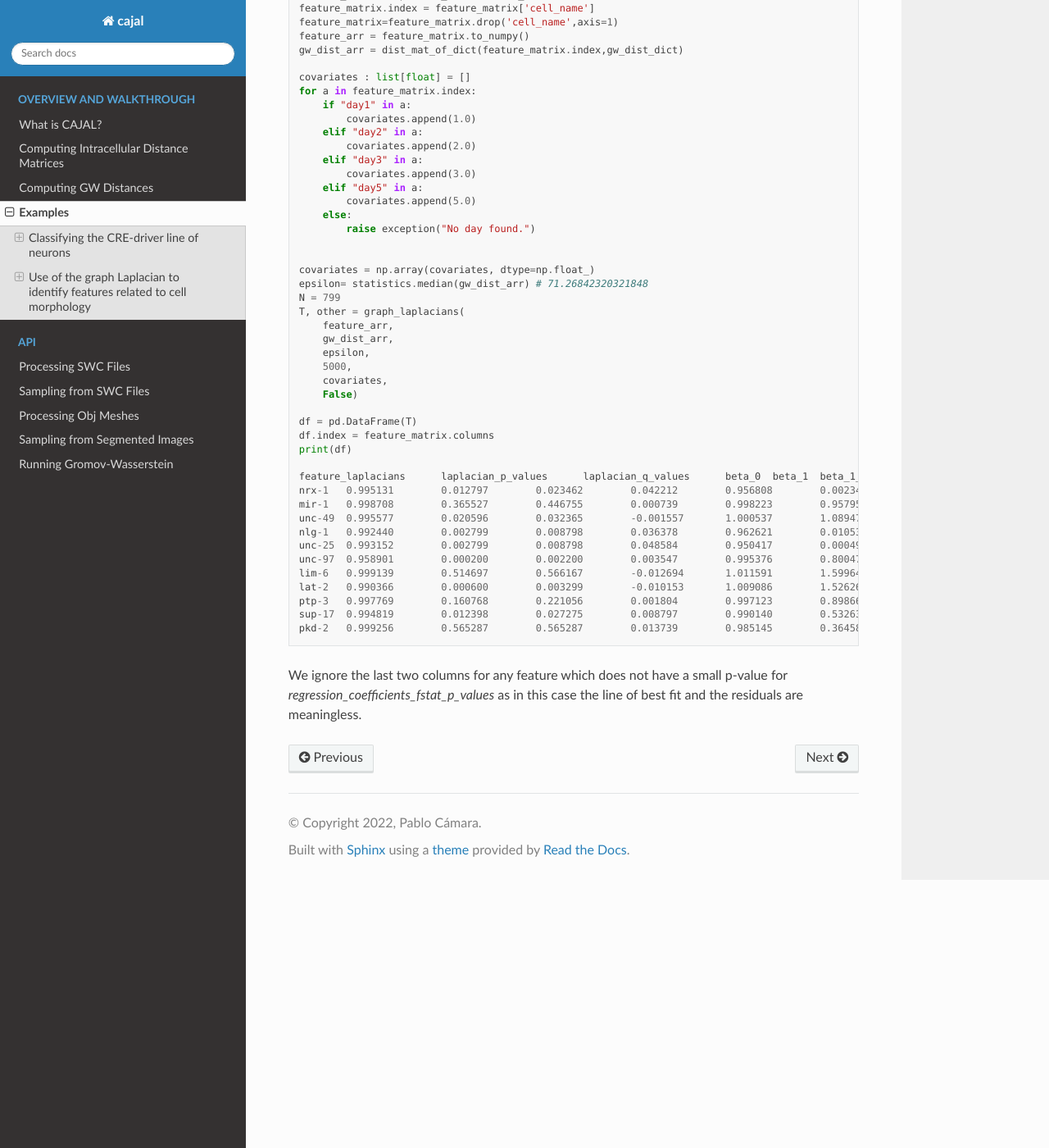
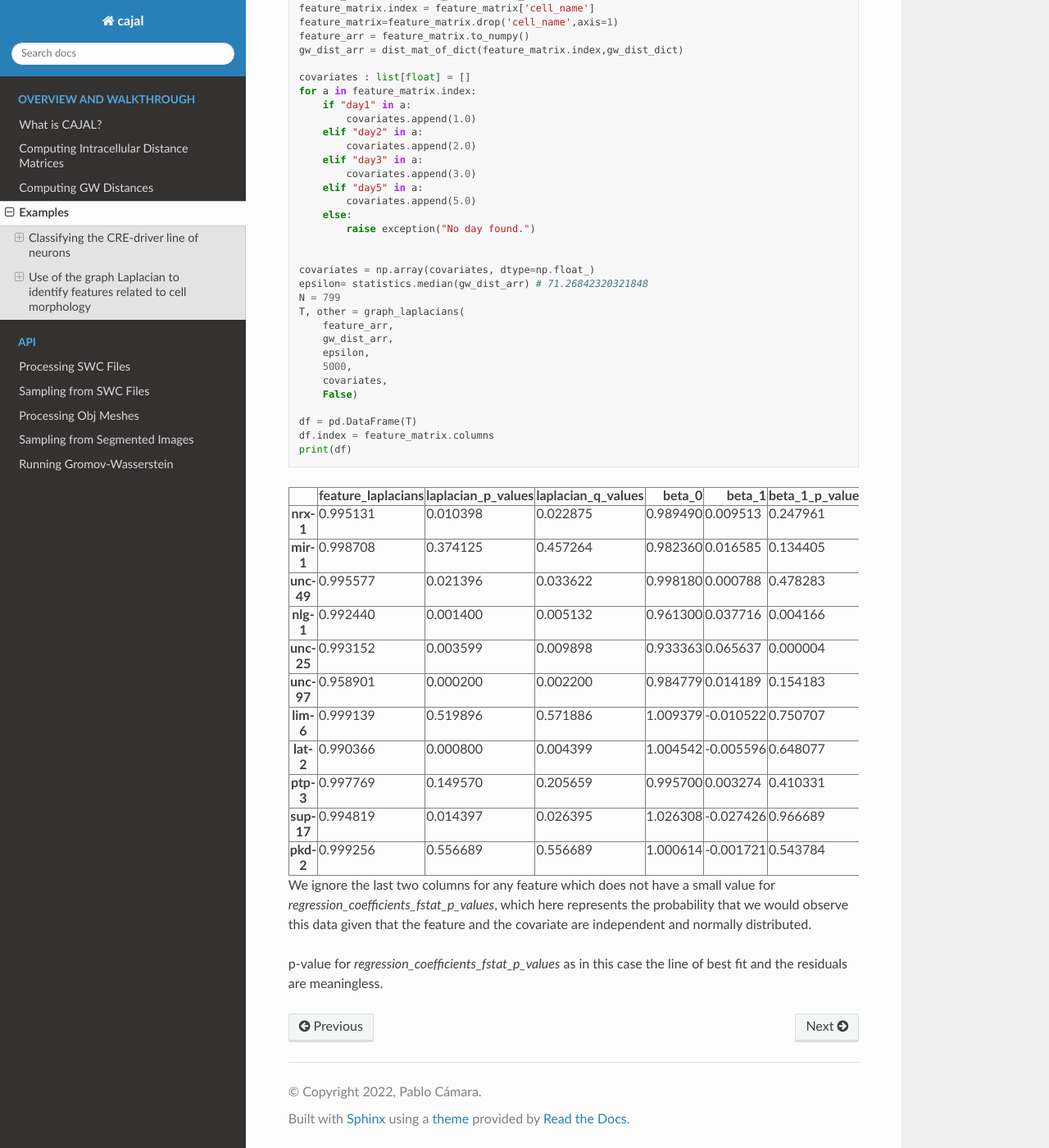
Before and after one commit to CamaraLab/CAJAL, a Sphinx documentation site: the page built from docs/benchmarking.rst, in a window 1280 px wide and 1400 px high, scrolled down 8491 px. Shown: the whole window at 82% size. Built offline with Sphinx 7.4.7 and the Read the Docs theme 2.0.0, drawn with Linux system fonts in a browser that asks for light colours.

Commit message:
Fixed a bug in the graph Laplacian.

```diff
--- a/docs/benchmarking.rst
+++ b/docs/benchmarking.rst
@@ -484,18 +484,49 @@
 		df.index = feature_matrix.columns
 		print(df)
 
-		feature_laplacians 	laplacian_p_values 	laplacian_q_values 	beta_0 	beta_1 	beta_1_p_value 	regression_coefficients_fstat_p_values 	laplacian_p_values_post_regression 	laplacian_q_values_post_regression
-		nrx-1 	0.995131 	0.012797 	0.023462 	0.042212 	0.956808 	0.002345 	0.002345 	0.092581 	0.145485
-		mir-1 	0.998708 	0.365527 	0.446755 	0.000739 	0.998223 	0.957958 	0.957958 	0.378124 	0.415937
-		unc-49 	0.995577 	0.020596 	0.032365 	-0.001557 	1.000537 	1.089476 	0.910524 	0.019396 	0.042671
-		nlg-1 	0.992440 	0.002799 	0.008798 	0.036378 	0.962621 	0.010534 	0.010534 	0.006599 	0.024195
-		unc-25 	0.993152 	0.002799 	0.008798 	0.048584 	0.950417 	0.000495 	0.000495 	0.022595 	0.041425
-		unc-97 	0.958901 	0.000200 	0.002200 	0.003547 	0.995376 	0.800473 	0.800473 	0.000200 	0.002200
-		lim-6 	0.999139 	0.514697 	0.566167 	-0.012694 	1.011591 	1.599642 	0.400358 	0.313737 	0.383457
-		lat-2 	0.990366 	0.000600 	0.003299 	-0.010153 	1.009086 	1.526260 	0.473740 	0.000600 	0.003299
-		ptp-3 	0.997769 	0.160768 	0.221056 	0.001804 	0.997123 	0.898661 	0.898661 	0.175165 	0.240852
-		sup-17 	0.994819 	0.012398 	0.027275 	0.008797 	0.990140 	0.532631 	0.532631 	0.017197 	0.047291
-		pkd-2 	0.999256 	0.565287 	0.565287 	0.013739 	0.985145 	0.364582 	0.364582 	0.801040 	0.801040
+.. raw:: html
+
+	 <embed> <div style="overflow-x:auto;">
+	 <table border="1" class="dataframe"> <thead> <tr style="text-align:
+	 right;"> <th></th> <th>feature_laplacians</th> <th>laplacian_p_values</th>
+	 <th>laplacian_q_values</th> <th>beta_0</th> <th>beta_1</th>
+	 <th>beta_1_p_value</th> <th>regression_coefficients_fstat_p_values</th>
+	 <th>laplacian_p_values_post_regression</th>
+	 <th>laplacian_q_values_post_regression</th> </tr> </thead> <tbody> <tr>
+	 <th>nrx-1</th> <td>0.995131</td> <td>0.010398</td> <td>0.022875</td>
+	 <td>0.989490</td> <td>0.009513</td> <td>0.247961</td> <td>0.495922</td>
+	 <td>0.014597</td> <td>0.032114</td> </tr> <tr> <th>mir-1</th>
+	 <td>0.998708</td> <td>0.374125</td> <td>0.457264</td> <td>0.982360</td>
+	 <td>0.016585</td> <td>0.134405</td> <td>0.268809</td> <td>0.656669</td>
+	 <td>0.656669</td> </tr> <tr> <th>unc-49</th> <td>0.995577</td>
+	 <td>0.021396</td> <td>0.033622</td> <td>0.998180</td> <td>0.000788</td>
+	 <td>0.478283</td> <td>0.956566</td> <td>0.022595</td> <td>0.041425</td> </tr>
+	 <tr> <th>nlg-1</th> <td>0.992440</td> <td>0.001400</td> <td>0.005132</td>
+	 <td>0.961300</td> <td>0.037716</td> <td>0.004166</td> <td>0.008332</td>
+	 <td>0.005199</td> <td>0.019063</td> </tr> <tr> <th>unc-25</th>
+	 <td>0.993152</td> <td>0.003599</td> <td>0.009898</td> <td>0.933363</td>
+	 <td>0.065637</td> <td>0.000004</td> <td>0.000007</td> <td>0.048390</td>
+	 <td>0.076042</td> </tr> <tr> <th>unc-97</th> <td>0.958901</td>
+	 <td>0.000200</td> <td>0.002200</td> <td>0.984779</td> <td>0.014189</td>
+	 <td>0.154183</td> <td>0.308365</td> <td>0.000200</td> <td>0.002200</td> </tr>
+	 <tr> <th>lim-6</th> <td>0.999139</td> <td>0.519896</td> <td>0.571886</td>
+	 <td>1.009379</td> <td>-0.010522</td> <td>0.750707</td> <td>0.498587</td>
+	 <td>0.361528</td> <td>0.441867</td> </tr> <tr> <th>lat-2</th>
+	 <td>0.990366</td> <td>0.000800</td> <td>0.004399</td> <td>1.004542</td>
+	 <td>-0.005596</td> <td>0.648077</td> <td>0.703847</td> <td>0.000800</td>
+	 <td>0.004399</td> </tr> <tr> <th>ptp-3</th> <td>0.997769</td>
+	 <td>0.149570</td> <td>0.205659</td> <td>0.995700</td> <td>0.003274</td>
+	 <td>0.410331</td> <td>0.820663</td> <td>0.175365</td> <td>0.241127</td> </tr>
+	 <tr> <th>sup-17</th> <td>0.994819</td> <td>0.014397</td> <td>0.026395</td>
+	 <td>1.026308</td> <td>-0.027426</td> <td>0.966689</td> <td>0.066623</td>
+	 <td>0.005999</td> <td>0.016497</td> </tr> <tr> <th>pkd-2</th>
+	 <td>0.999256</td> <td>0.556689</td> <td>0.556689</td> <td>1.000614</td>
+	 <td>-0.001721</td> <td>0.543784</td> <td>0.912432</td> <td>0.525695</td>
+	 <td>0.578264</td> </tr> </tbody> </table> </embed>
 
 We ignore the last two columns for any feature which does not have a small
+value for `regression_coefficients_fstat_p_values`, which here represents the
+probability that we would observe this data given that the feature and the
+covariate are independent and normally distributed.
+
 p-value for `regression_coefficients_fstat_p_values` as in this case the line of best fit and the residuals are meaningless.
```
Also changed, not shown: 1 other file.
